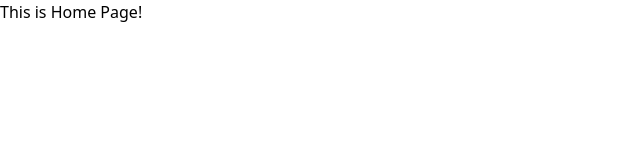
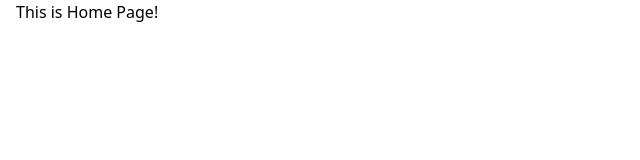
Before and after one commit to Mostakimul/react-health-care, a React (Create React App) app: page / in a window 1280 px wide. Shown: the top 160 px of the page, without its empty margins (0-640 px from the left). Built offline with nearby package versions, Linux system fonts and the light colour scheme.

Commit message:
centered container class globally

```diff
--- a/src/pages/Home.js
+++ b/src/pages/Home.js
@@ -3,7 +3,9 @@ import React from 'react';
 const Home = () => {
   return (
     <div>
-      <h3>This is Home Page!</h3>
+      <div className="container">
+        <h3>This is Home Page!</h3>
+      </div>
     </div>
   );
 };
--- a/tailwind.config.js
+++ b/tailwind.config.js
@@ -3,6 +3,10 @@ module.exports = {
   darkMode: false, // or 'media' or 'class'
   theme: {
     extend: {},
+    container: {
+      center: true,
+      padding: '1rem',
+    },
   },
   variants: {
     extend: {},
```
